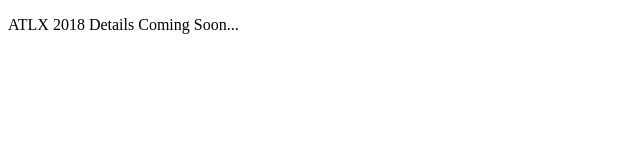
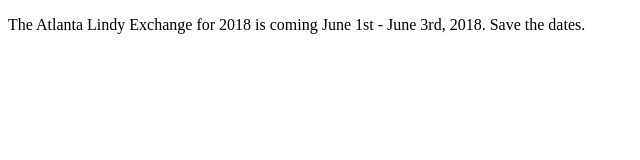
Before and after one commit to trevailious/atlxwebsite, a plain HTML site: page index.html in a window 1280 px wide. Shown: the whole page, without its empty margins (0-640 px from the left). Drawn offline with Linux system fonts and the light colour scheme.

Commit message:
Update index.html

```diff
--- a/index.html
+++ b/index.html
@@ -6,7 +6,7 @@
 	<body>
 		<div class="container">
     		<div class="blurb">
-          <p>ATLX 2018 Details Coming Soon...</p>
+          <p>The Atlanta Lindy Exchange for 2018 is coming June 1st - June 3rd, 2018. Save the dates.</p>
     		</div>
 		</div>
 	</body>
```
